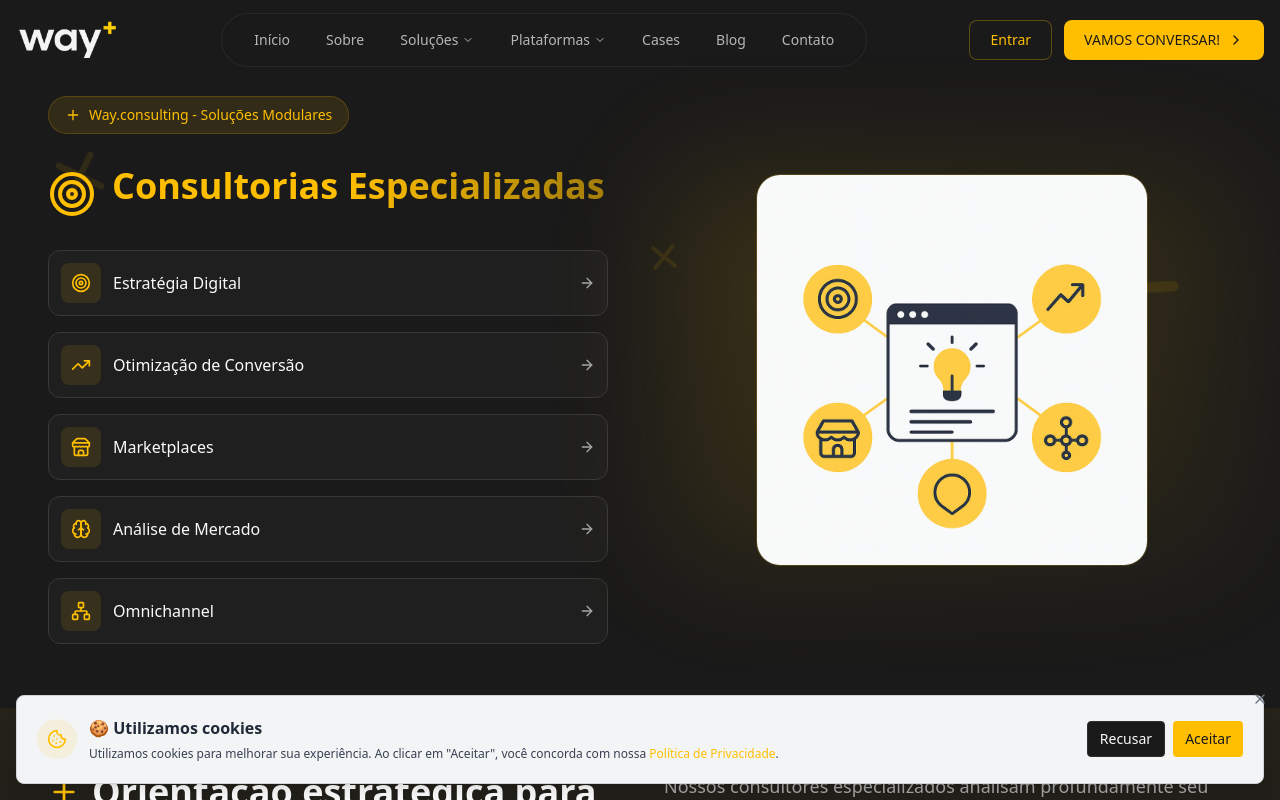
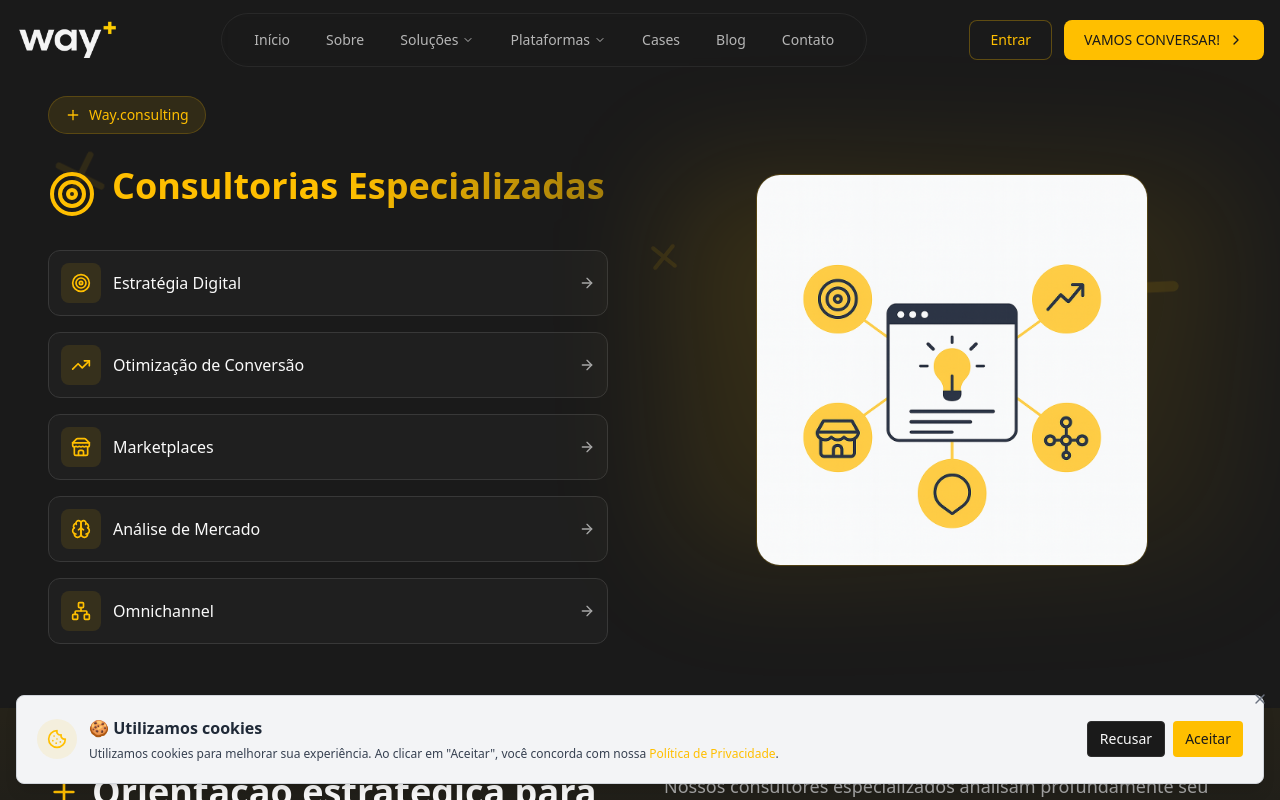
Before and after one commit to rocketset/way, a React (Vite) app: page /solucoes/consultoria in a window 1280 px wide. Shown: the top 800 px of the page. Built offline with nearby package versions, Linux system fonts and the light colour scheme; the HTML template or start-up script is replaced by a standard one.

Commit message:
Visual edit in Lovable

```diff
--- a/src/pages/solutions/Consulting.tsx
+++ b/src/pages/solutions/Consulting.tsx
@@ -70,7 +70,7 @@ const Consulting = () => {
               <div className="space-y-6 md:space-y-8 animate-fade-in">
                 <div className="inline-flex items-center gap-2 px-4 py-2 rounded-full bg-primary/10 border border-primary/20 hover:bg-primary/20 hover:scale-105 transition-all duration-300 cursor-pointer group">
                   <Plus className="w-4 h-4 text-primary group-hover:rotate-90 transition-transform duration-300" />
-                  <span className="text-sm font-medium text-primary">Way.consulting - Soluções Modulares</span>
+                  <span className="text-sm font-medium text-primary">Way.consulting</span>
                 </div>
 
                 <div className="flex items-start gap-4">
@@ -158,10 +158,18 @@ const Consulting = () => {
         {/* Services Details */}
         <section className="relative py-20 bg-gradient-to-b from-[#1a1a1a] to-[#0a0a0a] overflow-hidden">
           {/* Plus icons animados de fundo */}
-          <div className="absolute top-10 left-10 text-foreground/5 text-6xl animate-float" style={{ animationDelay: '0s' }}>+</div>
-          <div className="absolute top-20 right-20 text-foreground/5 text-8xl animate-float" style={{ animationDelay: '1s' }}>+</div>
-          <div className="absolute bottom-20 left-1/4 text-foreground/5 text-7xl animate-float" style={{ animationDelay: '2s' }}>+</div>
-          <div className="absolute bottom-10 right-1/3 text-foreground/5 text-6xl animate-float" style={{ animationDelay: '1.5s' }}>+</div>
+          <div className="absolute top-10 left-10 text-foreground/5 text-6xl animate-float" style={{
+          animationDelay: '0s'
+        }}>+</div>
+          <div className="absolute top-20 right-20 text-foreground/5 text-8xl animate-float" style={{
+          animationDelay: '1s'
+        }}>+</div>
+          <div className="absolute bottom-20 left-1/4 text-foreground/5 text-7xl animate-float" style={{
+          animationDelay: '2s'
+        }}>+</div>
+          <div className="absolute bottom-10 right-1/3 text-foreground/5 text-6xl animate-float" style={{
+          animationDelay: '1.5s'
+        }}>+</div>
 
           <div className="container mx-auto px-4 md:px-12 relative z-10">
             <div className="max-w-5xl mx-auto space-y-6 md:space-y-8">
```
